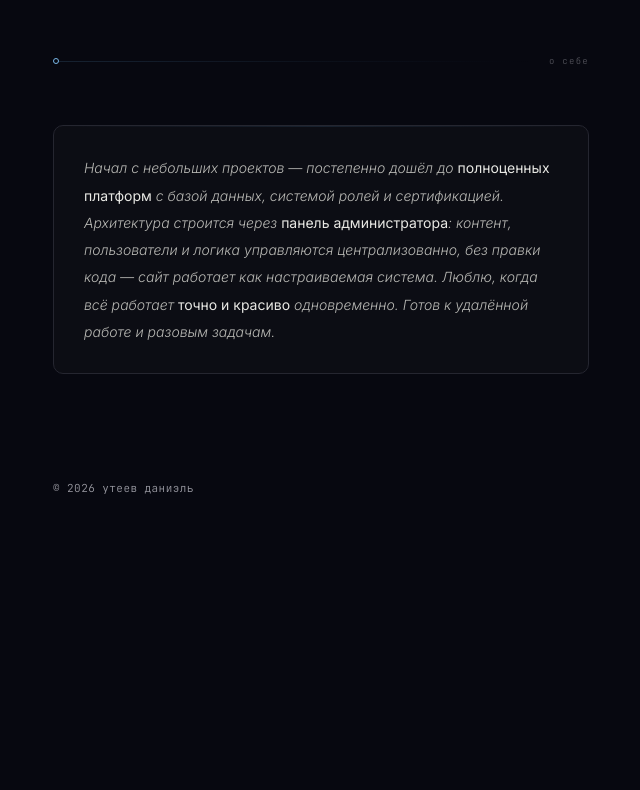
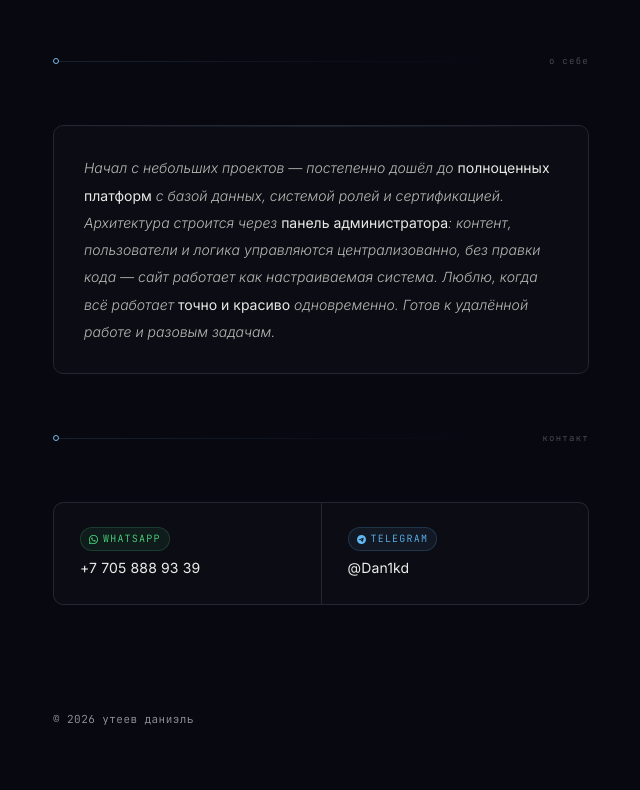
Before and after one commit to Den-dan/portfolio, a plain HTML site: page index.html in a window 1280 px wide. Shown: the part 1012-1802 px from the top of the page, without its empty margins (319-959 px from the left). Before the commit the page ends 1572 px from the top, so only its background shows below. Drawn offline with Linux system fonts and the light colour scheme.

Commit message:
Update index.html

```diff
--- a/index.html
+++ b/index.html
@@ -380,6 +380,84 @@
           padding: 40px 0 0;
         }
       }
+      .contact-grid {
+  display: grid;
+  grid-template-columns: 1fr 1fr;
+  gap: 1px;
+  background: var(--border);
+  border: 1px solid var(--border);
+  border-radius: 10px;
+  overflow: hidden;
+}
+
+.contact-item {
+  background: var(--surface);
+  padding: 20px 18px;
+  text-decoration: none;
+  display: flex;
+  flex-direction: column;
+  gap: 6px;
+  position: relative;
+  transition: background 0.35s;
+  -webkit-tap-highlight-color: transparent;
+  cursor: pointer;
+}
+.contact-item:active {
+  background: #0e0f17;
+}
+@media (hover: hover) {
+  .contact-item:hover {
+    background: #0e0f17;
+  }
+  .contact-item:hover .contact-handle {
+    color: var(--accent);
+  }
+}
+
+.contact-badge {
+  font-family: "JetBrains Mono", monospace;
+  font-size: 10px;
+  font-weight: 300;
+  letter-spacing: 0.12em;
+  text-transform: uppercase;
+  padding: 3px 8px;
+  border-radius: 100px;
+  display: inline-flex;
+  align-items: center;
+  gap: 5px;
+  width: fit-content;
+}
+.contact-badge.wa {
+  color: #4ade80;
+  background: rgba(74, 222, 128, 0.07);
+  border: 1px solid rgba(74, 222, 128, 0.18);
+}
+.contact-badge.tg {
+  color: #60b8f5;
+  background: rgba(96, 184, 245, 0.07);
+  border: 1px solid rgba(96, 184, 245, 0.18);
+}
+
+.contact-handle {
+  font-size: 14px;
+  font-weight: 400;
+  color: #ececea;
+  letter-spacing: 0.01em;
+  transition: color 0.3s;
+}
+
+.contact-hint {
+  font-family: "JetBrains Mono", monospace;
+  font-size: 10px;
+  color: var(--muted);
+  letter-spacing: 0.03em;
+}
+
+@media (min-width: 480px) {
+  .contact-item {
+    padding: 24px 26px;
+  }
+}
     </style>
   </head>
   <body>
@@ -469,6 +547,31 @@
             <strong>точно и красиво</strong> одновременно. Готов к удалённой
             работе и разовым задачам.
           </p>
+        </div>
+      </section>
+
+      <div class="divider">
+        <div class="div-left"></div>
+        <div class="div-line"></div>
+        <div class="div-label">контакт</div>
+      </div>
+
+      <section class="section" id="contact">
+        <div class="contact-grid">
+          <a class="contact-item" href="https://wa.me/77058889339" target="_blank" rel="noopener noreferrer">
+            <span class="contact-badge wa">
+              <svg width="9" height="9" viewBox="0 0 24 24" fill="currentColor"><path d="M17.472 14.382c-.297-.149-1.758-.867-2.03-.967-.273-.099-.471-.148-.67.15-.197.297-.767.966-.94 1.164-.173.199-.347.223-.644.075-.297-.15-1.255-.463-2.39-1.475-.883-.788-1.48-1.761-1.653-2.059-.173-.297-.018-.458.13-.606.134-.133.298-.347.446-.52.149-.174.198-.298.298-.497.099-.198.05-.371-.025-.52-.075-.149-.669-1.612-.916-2.207-.242-.579-.487-.5-.669-.51-.173-.008-.371-.01-.57-.01-.198 0-.52.074-.792.372-.272.297-1.04 1.016-1.04 2.479 0 1.462 1.065 2.875 1.213 3.074.149.198 2.096 3.2 5.077 4.487.709.306 1.262.489 1.694.625.712.227 1.36.195 1.871.118.571-.085 1.758-.719 2.006-1.413.248-.694.248-1.289.173-1.413-.074-.124-.272-.198-.57-.347z"/><path d="M12 0C5.373 0 0 5.373 0 12c0 2.136.558 4.14 1.535 5.876L.057 23.943l6.225-1.454A11.945 11.945 0 0 0 12 24c6.627 0 12-5.373 12-12S18.627 0 12 0zm0 21.818a9.796 9.796 0 0 1-5.031-1.388l-.36-.214-3.732.872.939-3.618-.235-.372A9.797 9.797 0 0 1 2.182 12C2.182 6.57 6.57 2.182 12 2.182c5.43 0 9.818 4.388 9.818 9.818 0 5.43-4.388 9.818-9.818 9.818z"/></svg>
+              WhatsApp
+            </span>
+            <span class="contact-handle">+7 705 888 93 39</span>
+          </a>
+          <a class="contact-item" href="https://t.me/Dan1kd" target="_blank" rel="noopener noreferrer">
+            <span class="contact-badge tg">
+              <svg width="9" height="9" viewBox="0 0 24 24" fill="currentColor"><path d="M11.944 0A12 12 0 0 0 0 12a12 12 0 0 0 12 12 12 12 0 0 0 12-12A12 12 0 0 0 12 0a12 12 0 0 0-.056 0zm4.962 7.224c.1-.002.321.023.465.14a.506.506 0 0 1 .171.325c.016.093.036.306.02.472-.18 1.898-.962 6.502-1.36 8.627-.168.9-.499 1.201-.82 1.23-.696.065-1.225-.46-1.9-.902-1.056-.693-1.653-1.124-2.678-1.8-1.185-.78-.417-1.21.258-1.91.177-.184 3.247-2.977 3.307-3.23.007-.032.014-.15-.056-.212s-.174-.041-.249-.024c-.106.024-1.793 1.14-5.061 3.345-.48.33-.913.49-1.302.48-.428-.008-1.252-.241-1.865-.44-.752-.245-1.349-.374-1.297-.789.027-.216.325-.437.893-.663 3.498-1.524 5.83-2.529 6.998-3.014 3.332-1.386 4.025-1.627 4.476-1.635z"/></svg>
+              Telegram
+            </span>
+            <span class="contact-handle">@Dan1kd</span>
+          </a>
         </div>
       </section>
 
```
